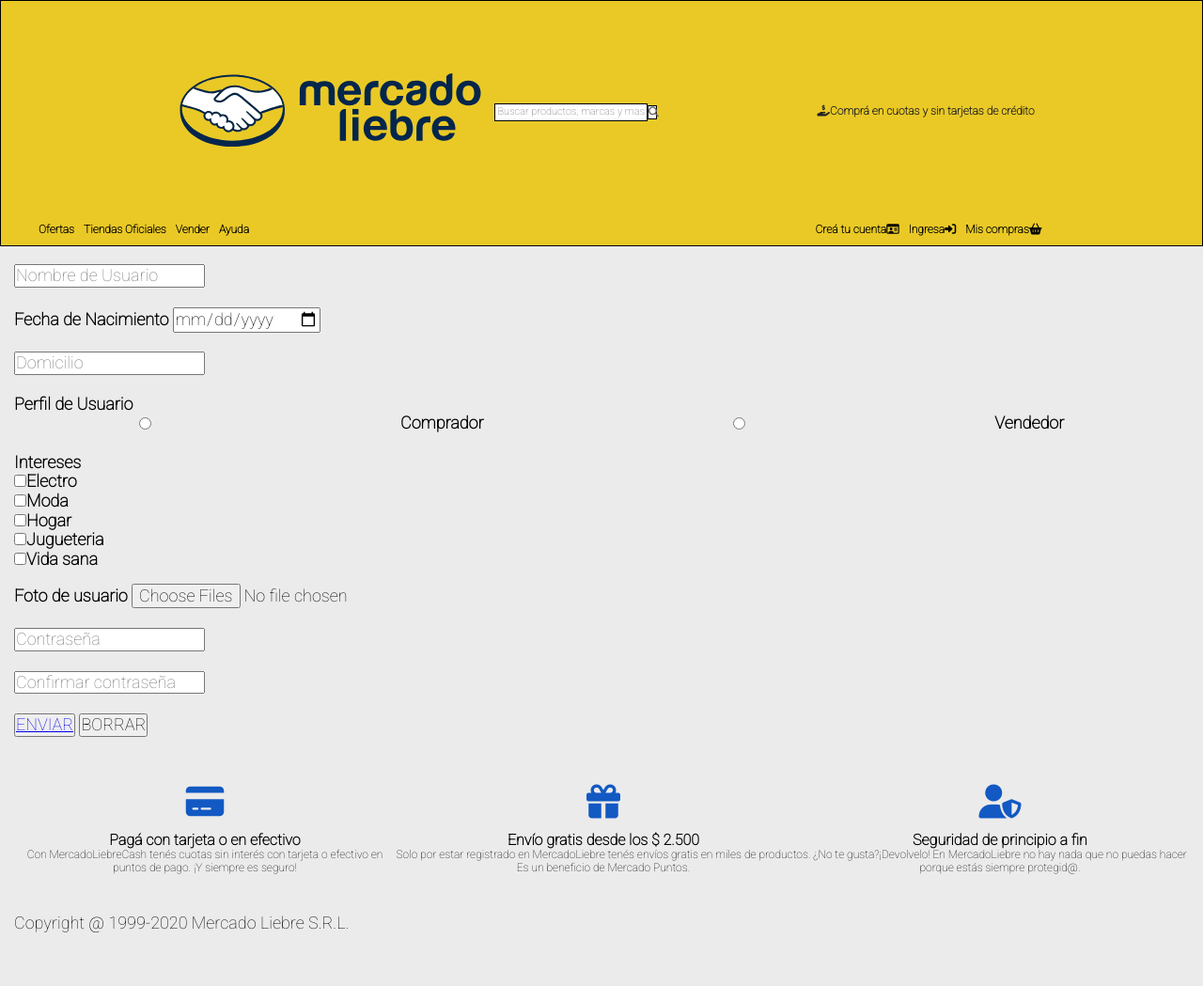
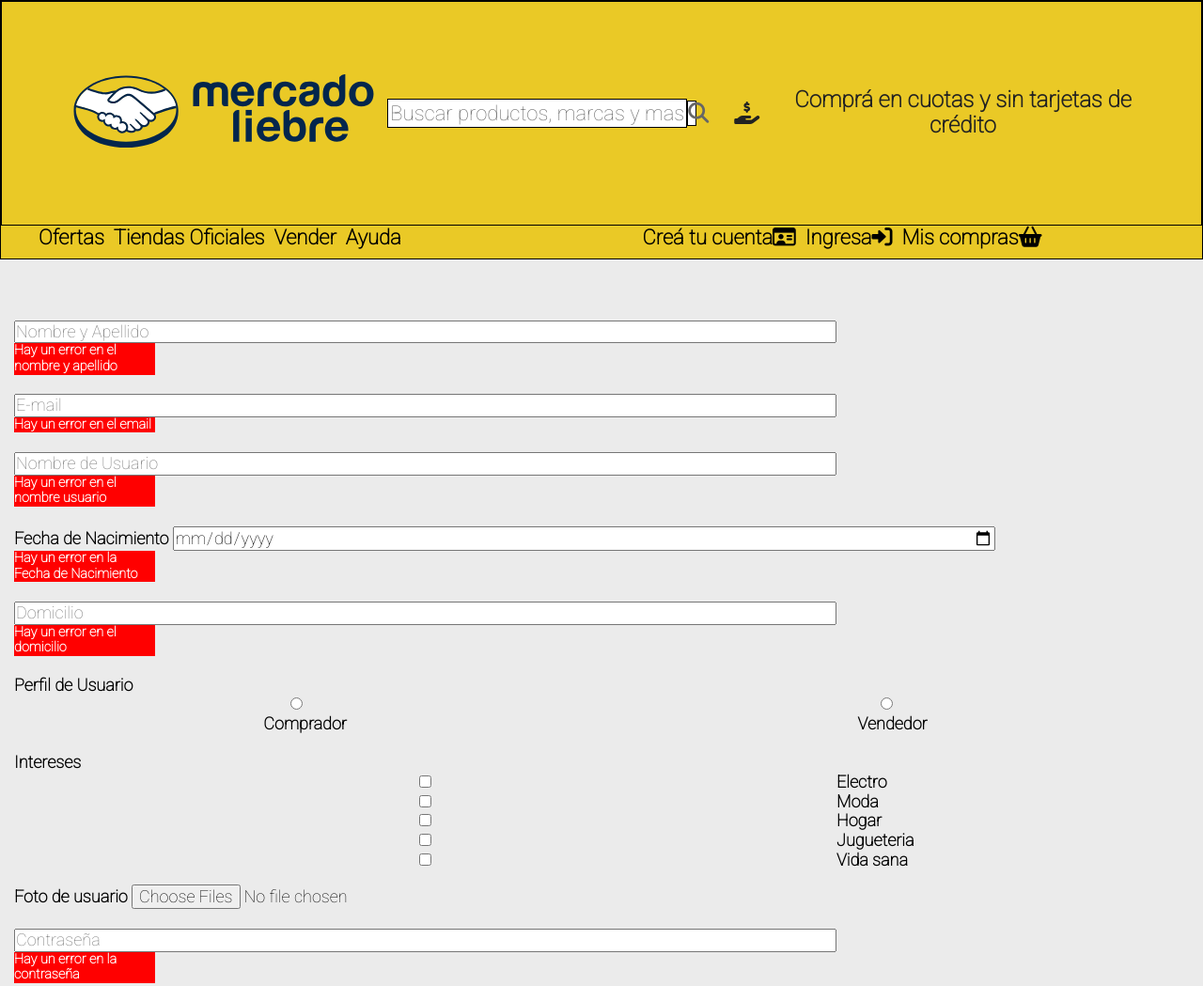
Before and after one commit to GusGuto/Proyecto-Mercado-Liebre, a website: page VIEWS/register.html in a window 1280 px wide. Shown: the top 1049 px of the page at 94% size. Before the commit the page ends 1013 px from the top, so only its background shows below. Drawn offline with Linux system fonts and the light colour scheme; files whose address does not match are found by name.

Commit message:
Ultimas modificaciones al proyecto

```diff
--- a/PUBLIC/CSS/styles.css
+++ b/PUBLIC/CSS/styles.css
@@ -29,6 +29,7 @@
     flex-wrap: wrap;
     justify-content: center;
     align-items: center;
+    border: 1px solid black;
 }
 
 
@@ -37,11 +38,10 @@
 
 }
 
-.cash {
-    font-size: 20px;
+.cash i, .cash p {
+    font-size: 12px;
     color: #222222;
     font-weight: bold;
-    max-width: 300px;
     text-align: center;
 
    }
@@ -49,6 +49,7 @@
 header div.logo {
     width: 50%;
     padding: 10px;
+
 }
 
 header .form {
@@ -257,16 +258,24 @@
 }
 
 
+label, input, button {
 
+    width: 70%;
+}
 
 
 .usuario, .contraseña, .boton-enviar {
-    display: flex;
+
     margin-bottom: 15px;
     width: 100%;
-    justify-content: center;
+    flex-wrap: wrap;
     font-size: x-large;
 
+}
+
+.boton-enviar button{
+    background-color: #0022aa;
+    color: #ebebeb;
 }
 
 .NyA, .email, .usua, .fec-nac, .dom, .perfil, .int, .foto, .contra, .conf-contra {
@@ -288,9 +297,24 @@
 .error {
     background-color: red;
     color: white;
+    font-weight: bold;
+    width: 60%;
+    font-size: 70%;
+
 }
 
+.error-login {
+    background-color: red;
+    color: white;
+    font-weight: bold;
+    width: 60%;
+    font-size: 70%;
+    justify-content: center;
+}
 
+.login {
+    text-align: center;
+}
 
 @media (min-width: 361px) {
 
@@ -380,6 +404,11 @@
 
 @media (min-width: 769px) {
 
+    .error {
+        width: 28%;
+    font-size: 80%;
+    }
+
     main section div.products article {
         width: 22%;
     }
@@ -409,4 +438,69 @@
     .tarjeta-credito:hover, .envio-gratis:hover, .seguridad:hover {
         color: #EAC926 ;
     }
+
+    .register {
+        margin-top: 150px;
+    }
+    div .top-header {
+        justify-content: flex-start;
+    }
+
+    header div.logo {
+        width: 30%;
+    }
+
 }
+
+@media (min-width: 1200px) {
+
+    .perfil {
+        flex-direction: column;
+
+    }
+
+
+
+    .error {
+        width: 12%;
+    font-size: 80%;
+    }
+
+    .register {
+        margin-top: 300px;
+    }
+    header div.logo {
+        width: 30%;
+
+    }
+    header .form {
+        font-size: 22px;
+        width: 30%;
+    }
+
+    .cash {
+        width: 40%;
+        }
+
+    .cash i, .cash p {
+        font-size: 24px;
+        display: flex;
+        align-items: center;
+        }
+    .cash i {
+        width: 20%;
+        justify-content: center
+    };
+
+    .cash p {
+        width: 80%;
+
+    }
+
+    .nav-bar, .enlaces {
+        font-size: 22px;
+    }
+    div .top-header {
+        justify-content: flex-start;
+    }
+ }
--- a/VIEWS/register.html
+++ b/VIEWS/register.html
@@ -60,14 +60,14 @@
     <label for="nombre apellido"></label>
     <input type="text" placeholder="Nombre y Apellido" id="nombre apellido">
     </div>
-
-    <!-- <div class="error">Hay un error en el nombre y apellido</div> -->
+    <div class="error">Hay un error en el nombre y apellido</div>
     <br>
 
     <div class="email">
     <label for="email"></label>
     <input type="text" placeholder="E-mail" id="email">
 </div>
+<div class="error">Hay un error en el email</div>
     <br>
 
 
@@ -76,27 +76,35 @@
     <input type="text" placeholder="Nombre de Usuario" id="nombre usuario">
     <span class="feedback"></span>
 </div>
+<div class="error">Hay un error en el nombre usuario</div>
 <br>
     <div class="fec-nac">
     <label for="fecha nacimiento">Fecha de Nacimiento</label>
     <input type="date" placeholder="mm/dd/yyyy" id="fecha nacimiento">
     <span class="feedback"></span>
 </div>
+<div class="error">Hay un error en la Fecha de Nacimiento</div>
 <br>
     <div class="dom">
     <label for="domicilio"></label>
     <input type="text" placeholder="Domicilio" id="domicilio">
     <span class="feedback"></span>
 </div>
+<div class="error">Hay un error en el domicilio</div>
 <br>
     <div class="perfil">
     <label for="perfil usuario">Perfil de Usuario</label>
     <br>
     <div class="CV">
+        <div class="Comprador">
     <input type="radio" name="perfil usuario" value="Comprar">Comprador
+</div>
+<div class="Vendedor">
     <input type="radio" name="perfil usuario" value="Vender">Vendedor
 </div>
 </div>
+</div>
+
 <br>
     <div class="int">
     <label for="Categorias Interes">Intereses</label>
@@ -112,13 +120,7 @@
     <input type="checkbox" name="Intereses" value="Vida sana">Vida sana
 
 
-    <!-- <select name="Categorias">
-        <option value="Electro">Electro</option>
-        <option value="Moda">Moda</option>
-        <option value="Hogar">Hogar</option>
-        <option value="Jugueteria">Jugueteria</option>
-        <option value="Vida sana">Vida sana</option>
-    </select> -->
+
 </div>
 
     <div class="foto">
@@ -130,11 +132,13 @@
     <label for="contraseña"></label>
     <input type="password" placeholder="Contraseña" id="contraseña">
 </div>
+<div class="error">Hay un error en la contraseña</div>
 <br>
 <div class="conf-contra">
     <label for="confirmar contraseña"></label>
     <input type="password" placeholder="Confirmar contraseña" id="confirmar contraseña">
 </div>
+<div class="error">Hay un error en confirmar contraseña</div>
 </nav>
 
 <br>
```
Also changed, not shown: VIEWS/login.html (+5 -3 lines).
